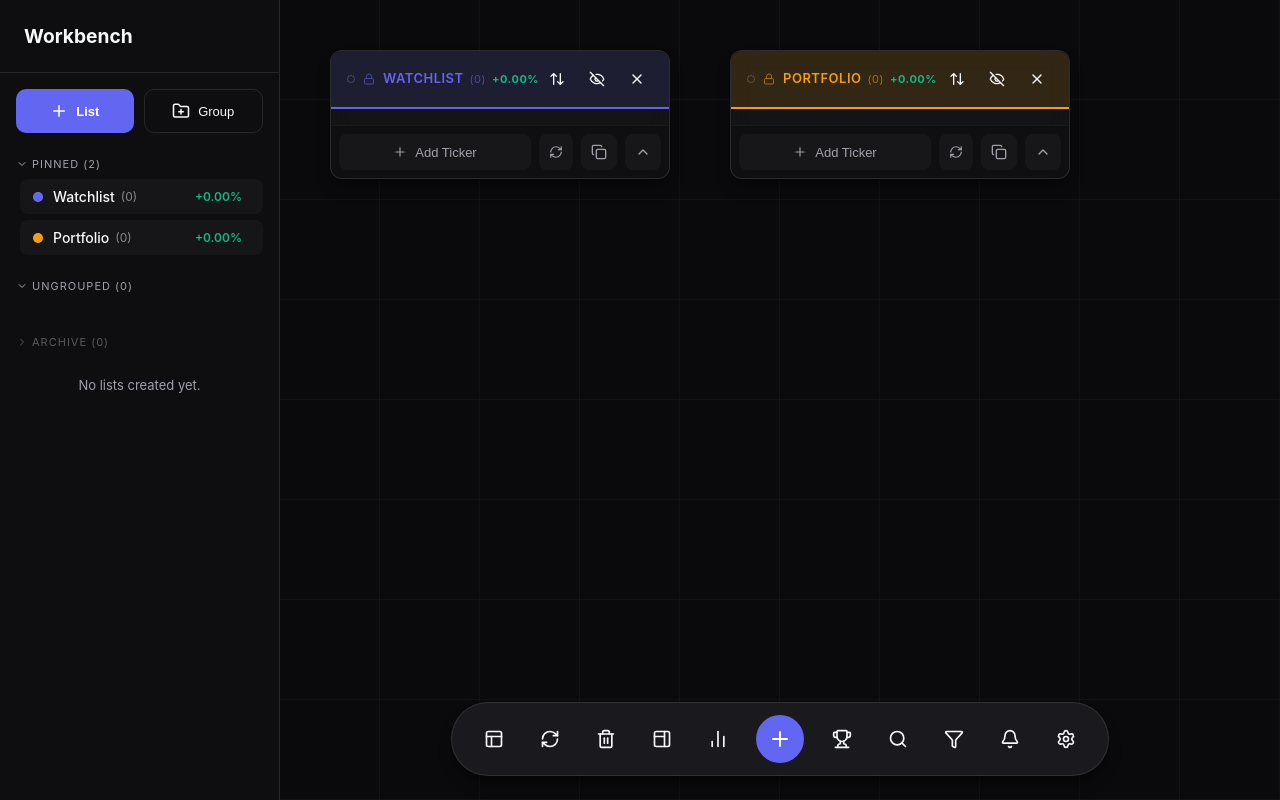
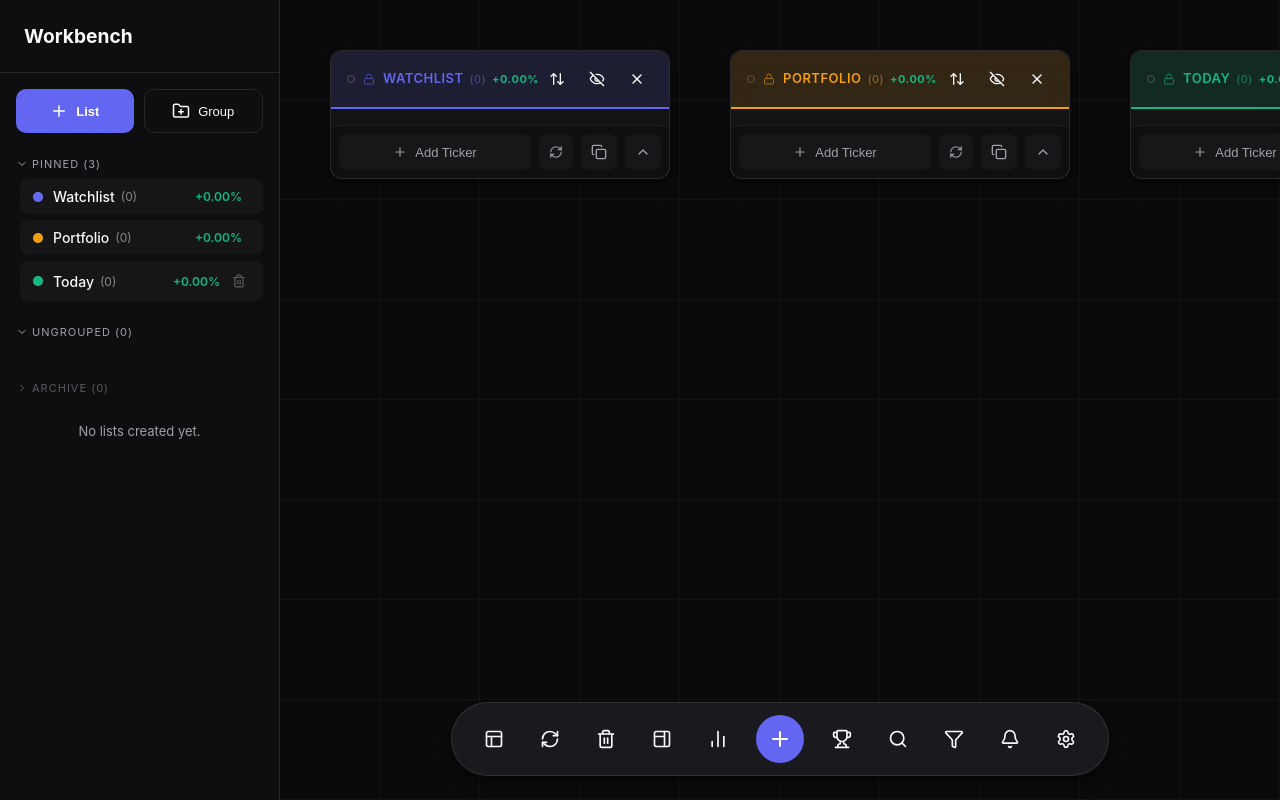
Before and after one commit to rikardsk/stocks-galore, a React (Vite) app: page / in a window 1280 px wide. Built offline with nearby package versions, Linux system fonts and the light colour scheme.

Commit message:
Added a permanent Today list

```diff
--- a/src/App.tsx
+++ b/src/App.tsx
@@ -22,6 +22,7 @@ import './index.css';
 const COLORS = ['#6366f1', '#10b981', '#f59e0b', '#ef4444', '#8b5cf6', '#ec4899'];
 const WATCHLIST_ID = 'permanent-watchlist';
 const PORTFOLIO_ID = 'permanent-portfolio';
+const TODAY_ID = 'permanent-today';
 const API_BASE_URL = 'http://localhost:8000';
 
 const App: React.FC = () => {
@@ -232,6 +233,52 @@ const App: React.FC = () => {
         // Remove any other duplicates that might have been created
         currentLists = currentLists.filter((l, idx) =>
           idx === portfolioIndex || (l.id !== PORTFOLIO_ID && l.name !== 'Portfolio')
+        );
+      }
+    }
+
+    // Find any existing Today (by ID or name)
+    const todayIndex = currentLists.findIndex(l => l.id === TODAY_ID || l.name === 'Today');
+
+    if (todayIndex === -1) {
+      // Create it if it doesn't exist
+      const today: StockList = {
+        id: TODAY_ID,
+        name: 'Today',
+        color: '#10b981',
+        tickers: [],
+        position: { x: 850, y: 50 }, // Offset from Portfolio (450, 50)
+        isCollapsed: false,
+        showStats: true,
+        isVisible: true,
+        sortOrder: 'none',
+        isProtected: true
+      };
+
+      // Place it right after Portfolio if it exists
+      const pIdx = currentLists.findIndex(l => l.id === PORTFOLIO_ID);
+      if (pIdx !== -1) {
+        currentLists.splice(pIdx + 1, 0, today);
+      } else {
+        currentLists.push(today);
+      }
+      changed = true;
+    } else {
+      // Update the existing one and ensure it's protected and has the right ID
+      const existing = currentLists[todayIndex];
+      if (!existing.isProtected || existing.id !== TODAY_ID || existing.position.y !== 50) {
+        currentLists[todayIndex] = {
+          ...existing,
+          id: TODAY_ID,
+          name: 'Today',
+          isProtected: true,
+          position: { ...existing.position, y: 50 }
+        };
+        changed = true;
+
+        // Remove any other duplicates that might have been created
+        currentLists = currentLists.filter((l, idx) =>
+          idx === todayIndex || (l.id !== TODAY_ID && l.name !== 'Today')
         );
       }
     }
@@ -992,6 +1039,16 @@ const App: React.FC = () => {
     return new Set(watchlist?.tickers.map(t => t.symbol) || []);
   }, [lists]);
 
+  const handleClearList = (listId: string) => {
+    if (window.confirm('Remove all tickers from this list?')) {
+      const list = lists.find(l => l.id === listId);
+      if (list) {
+        handleUpdateList({ ...list, tickers: [] });
+        showToast(`Cleared ${list.name}`, 'success');
+      }
+    }
+  };
+
   return (
     <div className={`app-container ${theme === 'light' ? 'light-theme' : ''}`}>
       <Sidebar
@@ -1039,6 +1096,7 @@ const App: React.FC = () => {
         }}
         onMoveListToGroup={handleMoveListToGroup}
         onAssignList={handleOpenAssignModal}
+        onClearList={handleClearList}
       />
 
       <div style={{ flex: 1, position: 'relative', display: 'flex', flexDirection: 'column', overflow: 'hidden' }}>
--- a/src/components/Sidebar.tsx
+++ b/src/components/Sidebar.tsx
@@ -18,6 +18,7 @@ interface SidebarProps {
   onRenameGroup: (groupId: string, newName: string) => void;
   onRenameList: (listId: string, newName: string, color?: string) => void;
   onAssignList: (listId: string) => void;
+  onClearList?: (listId: string) => void;
 }
 
 export const Sidebar: React.FC<SidebarProps> = ({
@@ -34,7 +35,8 @@ export const Sidebar: React.FC<SidebarProps> = ({
   onMoveListToGroup,
   onRenameGroup,
   onRenameList,
-  onAssignList
+  onAssignList,
+  onClearList
 }) => {
   const [isEditMode, setIsEditMode] = React.useState(false);
   const [isUngroupedEditMode, setIsUngroupedEditMode] = React.useState(false);
@@ -187,6 +189,11 @@ export const Sidebar: React.FC<SidebarProps> = ({
                   <Trash2 size={14} color="var(--text-secondary)" opacity={0.5} />
                 </button>
               </>
+            )}
+            {list.name === 'Today' && (
+              <button className="btn" style={{ padding: '4px' }} onClick={(e) => { e.stopPropagation(); onClearList?.(list.id); }} title="Clear Today List">
+                <Trash2 size={14} color="var(--text-secondary)" opacity={0.5} />
+              </button>
             )}
           </div>
         </div>
```
Also changed, not shown: 1 other file (tests, documents, lock files or other folders).
